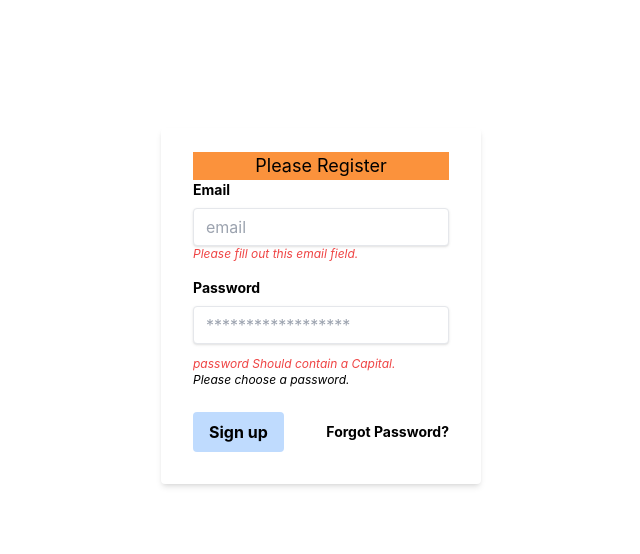
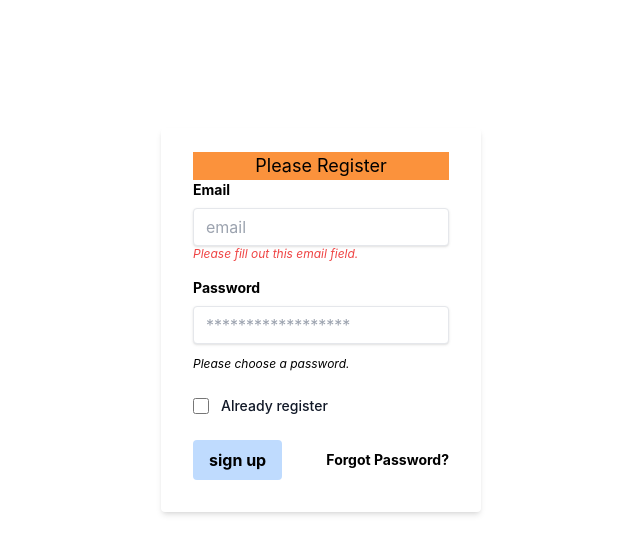
Before and after one commit to anamerasul/email-password-auth, a React (Create React App) app in the folder email-password-authtication/: page / in a window 1280 px wide. Shown: the top 554 px of the page, without its empty margins (319-959 px from the left). Built offline with nearby package versions, Linux system fonts and the light colour scheme.

Commit message:
Login form field validation using regular expression, show error

```diff
--- a/email-password-authtication/src/App.js
+++ b/email-password-authtication/src/App.js
@@ -1,73 +1,97 @@
 import app from './firebase.init';
-import { createUserWithEmailAndPassword, getAuth } from 'firebase/auth'
+import { createUserWithEmailAndPassword, getAuth, signInWithEmailAndPassword } from 'firebase/auth'
 import { useState } from 'react';
 const auth = getAuth(app);
 
 function App() {
 
-  const [email, setEmail] = useState('')
+  const [validated, setValidated] = useState('false');
+  const [registered, setRegistered] = useState(false);
+  const [error, setError] = useState('');
+  const [email, setEmail] = useState('');
+  const [password, setPassword] = useState('');
 
-  const [password, setPassword] = useState('')
+  console.log(validated)
 
-  const [error, setError] = useState('password Should contain a Capital')
+  const handleEmailBlur = event => {
+    setEmail(event.target.value);
 
-  const [validated, setValidated] = useState('false');
-
-  console.log(typeof validated);
-  const handleEmailBlur = (event) => {
-    setEmail(event.target.value);
 
   }
 
-  const handlePasswordBlur = (event) => {
+  const handlePasswordBlur = event => {
     setPassword(event.target.value);
+  }
+
+  const handleRegisterdChange = event => {
+    setRegistered(event.target.checked)
+  }
+
+  const handleFormSubmit = event => {
+    event.preventDefault();
+    // const form = event.currentTarget;
+    // if (!form.checkValidity() === false) {
+    //   event.stopPropagation();
+    //   return;
+    // }
+
+    if (!/(?=.*?[#?!@$%^&*-])/.test(password)) {
+      setError('Password Should contain at least one special character');
+      return;
+    }
+    setValidated('true');
+    setError('');
+
+    if (registered) {
+
+      console.log(registered)
+      signInWithEmailAndPassword(auth, email, password)
+        .then(result => {
+          const user = result.user;
+          console.log(user);
+          console.log(validated)
+          setEmail('');
+          setPassword('');
+        })
+        .catch(error => {
+          console.error(error);
+          setError(error.message);
+        })
+
+      // setEmail('');
+      // setPassword('');
+    }
+    else {
+      createUserWithEmailAndPassword(auth, email, password)
+        .then(result => {
+          const user = result.user;
+          console.log(user);
+          setEmail('');
+          setPassword('');
+          console.log(validated)
+        })
+        .catch(error => {
+          console.error(error);
+          setError(error.message);
+        })
+    }
+
+    console.log(validated)
+
+
 
   }
 
-  const handleFormSubmit = (event) => {
-    event.preventDefault();
-    const form = event.currentTarget;
-    console.log(form.checkValidity())
-    if (form.checkValidity() === false) {
-
-      event.stopPropagation();
-      return
-    }
-
-    if (/^(?=.*[A-Z])/.test(password)) {
-      setError('')
-    }
-
-    setValidated('true');
-
-    // setError('')
-
-    createUserWithEmailAndPassword(auth, email, password)
-      .then(result => {
-        const user = result.user;
-        console.log(user)
-      })
-      .catch(error => {
-
-        console.error(error)
-      })
 
 
-    console.log(event, email, password);
-    event.preventDefault();
 
-    console.log(validated)
 
-    return form
-  }
-
-  console.log(!error)
   return (
     <div className="flex justify-center">
       <div className="w-full max-w-xs">
 
         <form noValidate validated={validated} onSubmit={handleFormSubmit} className="bg-white shadow-md rounded px-8 pt-6 pb-8 mb-4 my-32">
-          <h2 className="text-lg text-center bg-orange-400">Please Register</h2>
+          <h2 className="text-lg text-center bg-orange-400">Please {registered ? "Login" : "Register"}</h2>
           <div className="mb-4">
             <label className="block text-grey-darker text-sm font-bold mb-2" htmlFor="Email">
               Email
@@ -88,12 +112,21 @@ function App() {
             <input onBlur={handlePasswordBlur} className="shadow appearance-none border border-red rounded w-full py-2 px-3 text-grey-darker mb-3 leading-tight focus:outline-none focus:shadow-outline" id="password" type="password" placeholder="******************" required />
 
             {
-              !password ? <p className="text-red-500 text-xs italic">{error}.</p> : ''
+              !(/^(?=.*[A-Z])/.test(password)) ? <p className="text-red-500 text-xs italic">{error}</p> : ''
             }
             <p className="text-red text-xs italic">Please choose a password.</p>
           </div>
+
+          <div className="flex items-start mb-6">
+            <div className="flex items-center h-5">
+              <input id="terms" onChange={handleRegisterdChange} aria-describedby="terms" type="checkbox" className="w-4 h-4 bg-gray-50 rounded border border-gray-300 focus:ring-3 focus:ring-blue-300 dark:bg-gray-700 dark:border-gray-600 dark:focus:ring-blue-600 dark:ring-offset-gray-800" required />
+            </div>
+            <div className="ml-3 text-sm">
+              <label htmlFor="terms" className="font-medium text-gray-900 dark:text-gray-300">Already register</label>
+            </div>
+          </div>
           <div className="flex items-center justify-between">
-            <input type='submit' className="bg-blue-200 hover:bg-gray-600 hover:text-white text-black font-bold py-2 px-4 rounded focus:outline-none focus:shadow-outline" value='Sign up' />
+            <input type='submit' className="bg-blue-200 hover:bg-gray-600 hover:text-white text-black font-bold py-2 px-4 rounded focus:outline-none focus:shadow-outline" value={registered ? 'login' : 'sign up'} />
             <a className="inline-block align-baseline font-bold text-sm text-blue hover:text-blue-darker" href="/">
               Forgot Password?
             </a>
```
